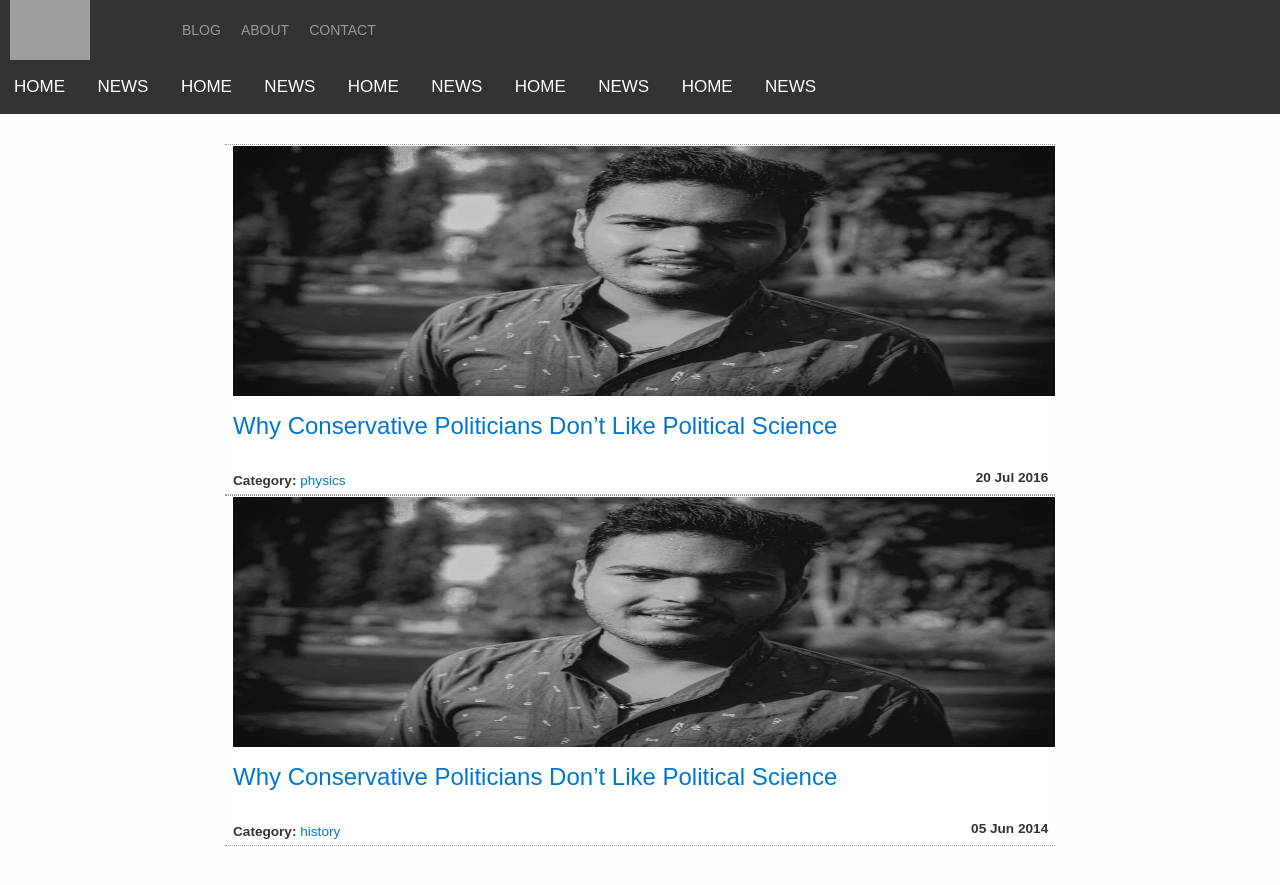
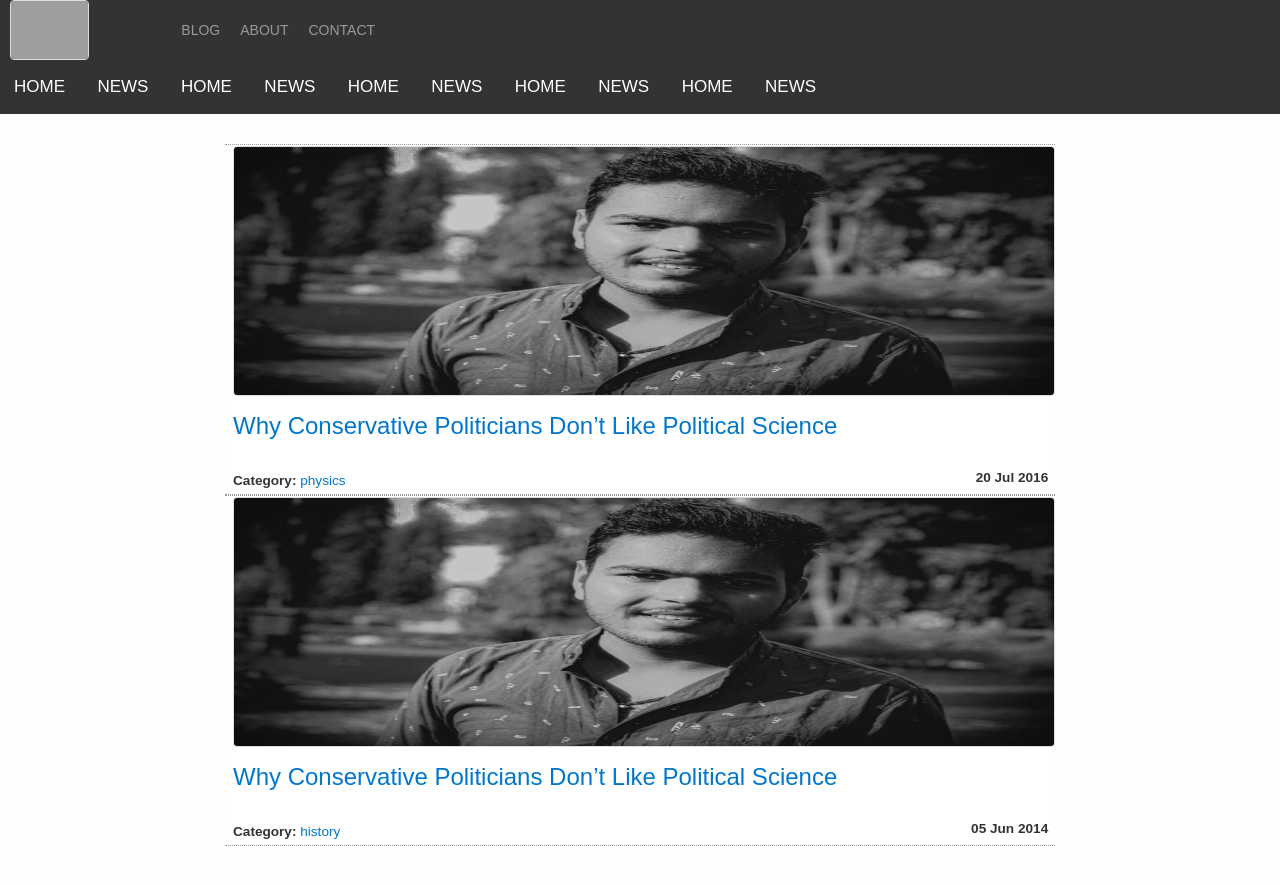
Before and after one commit to Indscience/indscience.github.io, a Jekyll site: the page built from index.html, in a window 1280 px wide. Shown: the top 885 px of the page. Built offline with Jekyll 4.4.1, drawn with Linux system fonts in a browser that asks for light colours; nearby versions of some CDN libraries; some web fonts are replaced; grey boxes are pictures that could not be loaded.

Commit message:
Update _base.scss

```diff
--- a/_sass/_base.scss
+++ b/_sass/_base.scss
@@ -31,13 +31,11 @@ body {
 img {
     max-width: 100%;
     vertical-align: middle;
+    border: 1px solid #ddd;
+    border-radius: 4px;
 }
 
-image-post{
-border: 1px solid #ddd;
-  border-radius: 4px;
-  padding: 5px;
-}
+
 
 /**
  * Figures
```
